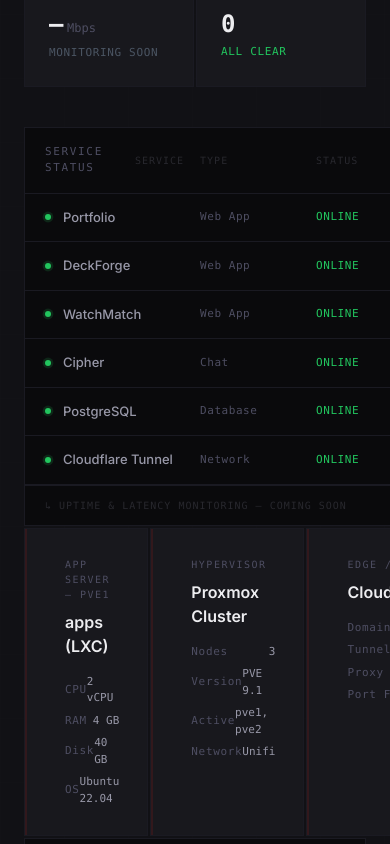
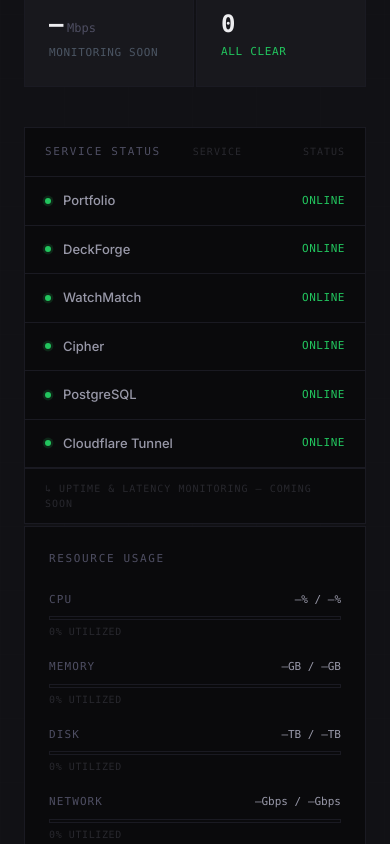
Before and after one commit to ziaboy123/portfolio, a Next.js app: page / in a window 390 px wide. Shown: the part 4200-5044 px from the top of the page. Built offline with nearby package versions, Linux system fonts and the light colour scheme.

Commit message:
Fix Infrastructure section mobile layout

```diff
--- a/components/sections/Infrastructure.jsx
+++ b/components/sections/Infrastructure.jsx
@@ -28,6 +28,7 @@
   return (
     <div
       ref={ref}
+      className="svc-row-grid"
       style={{
         display: 'grid',
         gridTemplateColumns: '2fr 100px 80px 80px 80px',
@@ -264,6 +265,7 @@
 
         {/* Main grid: services + resources */}
         <div
+          className="infra-grid"
           style={{
             display: 'grid',
             gridTemplateColumns: '1fr 320px',
@@ -290,7 +292,7 @@
               <span className="mono" style={{ fontSize: '11px', letterSpacing: '0.15em', color: 'var(--text-muted)' }}>
                 SERVICE STATUS
               </span>
-              <div style={{ display: 'grid', gridTemplateColumns: '2fr 100px 80px 80px 80px', gap: '16px', flex: 1, paddingLeft: '32px' }}>
+              <div className="svc-row-grid" style={{ display: 'grid', gridTemplateColumns: '2fr 100px 80px 80px 80px', gap: '16px', flex: 1, paddingLeft: '32px' }}>
                 {['SERVICE', 'TYPE', 'STATUS', 'UPTIME', 'LATENCY'].map((h) => (
                   <span key={h} className="mono" style={{ fontSize: '10px', color: 'var(--text-faint)', letterSpacing: '0.1em' }}>{h}</span>
                 ))}
@@ -363,6 +365,7 @@
 
         {/* Hardware row */}
         <div
+          className="hw-grid"
           style={{
             display: 'grid',
             gridTemplateColumns: 'repeat(3, 1fr)',
@@ -412,6 +415,12 @@
           .infra-grid { grid-template-columns: 1fr !important; }
           .hw-grid { grid-template-columns: 1fr !important; }
         }
+        @media (max-width: 640px) {
+          .svc-row-grid { grid-template-columns: 1fr auto !important; }
+          .svc-row-grid > *:nth-child(2),
+          .svc-row-grid > *:nth-child(4),
+          .svc-row-grid > *:nth-child(5) { display: none !important; }
+        }
       `}</style>
     </section>
   );
```
